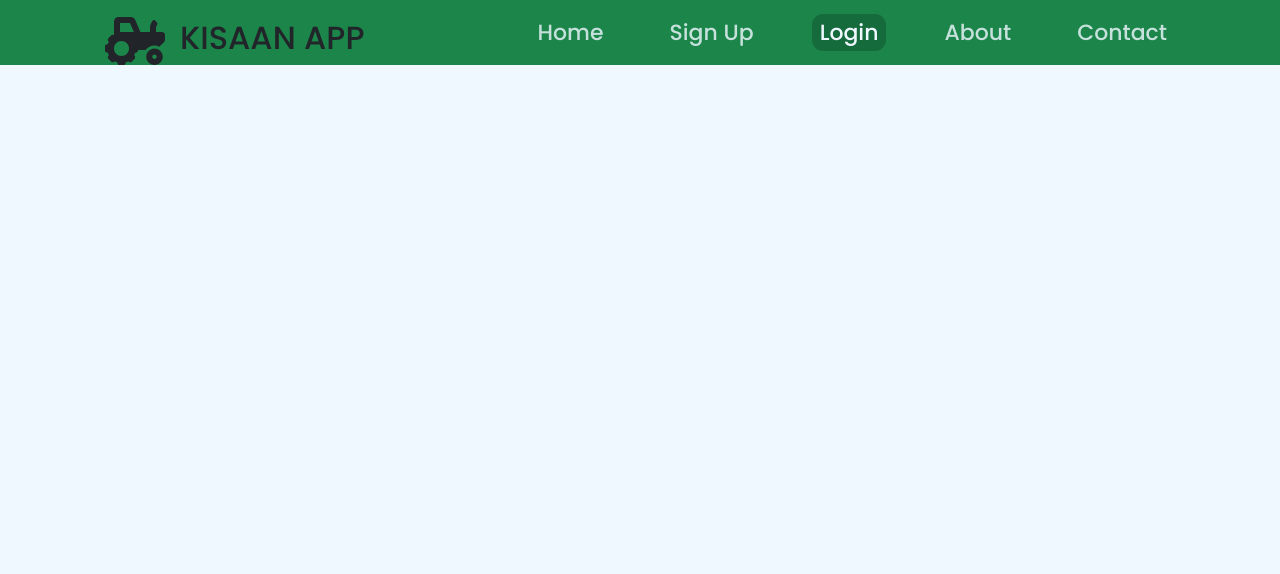
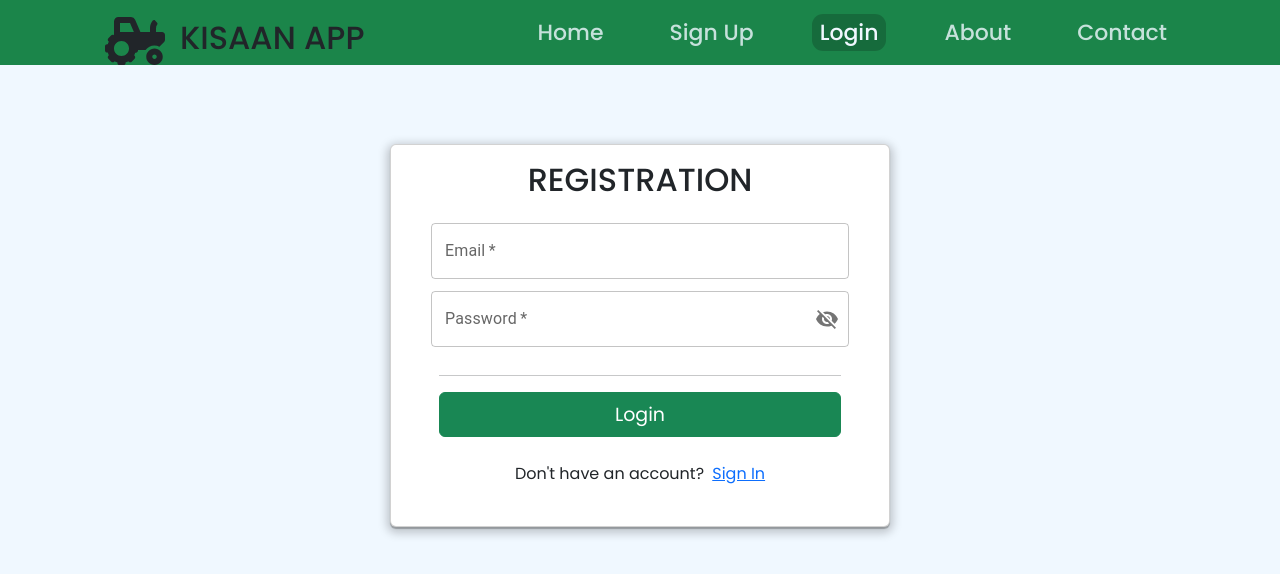
Before and after one commit to umar-tariq-1/Kisaan-App, a React (Create React App) app in the folder frontend/: page /login in a window 1280 px wide. Shown: the top 574 px of the page. Built offline with nearby package versions, Linux system fonts and the light colour scheme.

Commit message:
login form

```diff
--- a/frontend/src/pages/Login/login.css
+++ b/frontend/src/pages/Login/login.css
@@ -0,0 +1,4 @@
+.shadow-custom {
+  box-shadow: 0 2px 1px 0 rgba(0, 0, 0, 0.25),
+    0 3px 10px 3px rgba(0, 0, 0, 0.21) !important;
+}
--- a/frontend/src/pages/Login/login.jsx
+++ b/frontend/src/pages/Login/login.jsx
@@ -1,7 +1,178 @@
+import { useState } from "react";
+import axios from "axios";
+import { Link, useNavigate } from "react-router-dom";
+import React, { useEffect } from "react";
+
 import Navbar from "../../components/Navbar/navbar";
+import "./login.css";
+import AOS from "aos";
+import "aos/dist/aos.css";
+import { MDBContainer, MDBCard, MDBCardBody } from "mdb-react-ui-kit";
+import { useSnackbar } from "notistack";
+import CustomTextField from "../../components/Form/textfield";
+import CustomPasswordField from "../../components/Form/passwordfield";
+import CustomLoadingAnimation from "../../components/Loading animation/loadingAnimation";
 
 function Login() {
-  return <Navbar Login={1} />;
+  const [userData, setuserData] = useState({
+    email: "",
+    password: "",
+  });
+
+  const [loading, setLoading] = useState(false);
+  const [error, setError] = useState();
+  const [inputErrors, setinputErrors] = useState({});
+  const { enqueueSnackbar } = useSnackbar();
+
+  const navigate = useNavigate();
+
+  const handleChange = (e) => {
+    setuserData({ ...userData, [e.target.name]: e.target.value.trim() });
+    setError("");
+    setinputErrors({});
+  };
+
+  function validate(Email, Password) {
+    // eslint-disable-next-line
+    if (!/^\w+([\.-]?\w+)*@\w+([\.-]?\w+)*(\.\w{2,3})+$/.test(Email)) {
+      setError("Invalid Email");
+      setinputErrors({ email: 1 });
+      enqueueSnackbar("Couldn't Login", { variant: "error" });
+      return false;
+    } else if (
+      /\s/.test(Password) ||
+      !Password.match(/^(?=.*\d)(?=.*[a-z])(?=.*[A-Z]).{6,20}$/)
+    ) {
+      setError("Incorrect Password");
+      setinputErrors({ password: 1 });
+      enqueueSnackbar("Couldn't Login", { variant: "error" });
+      return false;
+    } else {
+      return true;
+    }
+  }
+
+  const handleSubmit = async (ev) => {
+    ev.preventDefault();
+
+    if (validate(userData.email, userData.password)) {
+      setError("");
+      setinputErrors({});
+    } else {
+      return;
+    }
+
+    try {
+      setLoading(true);
+      // console.log("clicked")
+      const url = process.env.REACT_APP_BASE_URL + "/login";
+      const newData = {
+        ...userData,
+        email: userData.email.toLowerCase(),
+      };
+      const { data } = await axios.post(url, newData);
+      //console.log(res)
+      setLoading(false);
+      if (data.isLoggedIn) {
+        enqueueSnackbar("LoggedIn successfully", { variant: "success" });
+      }
+    } catch (error) {
+      setLoading(false);
+      if (error.response.data) {
+        if (error.response.data.message) {
+          setError(error.response.data.message);
+        }
+        enqueueSnackbar("Couldn't login", { variant: "error" });
+      }
+    }
+  };
+
+  useEffect(() => {
+    AOS.init({ duration: 600 });
+  }, []);
+
+  const styleFull = {
+    width: "104%",
+    marginLeft: "-2%",
+    marginRight: "-2%",
+    marginBottom: "3%",
+  };
+
+  return (
+    <>
+      {loading && <CustomLoadingAnimation />}
+
+      <MDBContainer
+        fluid
+        className="d-flex align-items-center justify-content-center"
+        style={{
+          position: "absolute",
+          paddingBottom: "40px",
+          hieght: "100%",
+          marginTop: "18vh",
+          backgroundColor: "aliceblue",
+        }}
+      >
+        <MDBCard
+          className="shadow-custom"
+          style={{ maxWidth: "500px", minWidth: "350px" }}
+          data-aos="zoom-out-up"
+        >
+          <MDBCardBody className="px-5">
+            <h2 className="text-uppercase text-center mb-4">Registration</h2>
+
+            <form onSubmit={handleSubmit}>
+              <CustomTextField
+                inputError={inputErrors.email}
+                style={styleFull}
+                label="Email"
+                name="email"
+                onChange={handleChange}
+              />
+
+              <CustomPasswordField
+                inputError={inputErrors.password}
+                style={styleFull}
+                id="password"
+                label="Password"
+                name="password"
+                handleChange={handleChange}
+              />
+
+              <p style={{ color: "red", textAlign: "center" }}>{error}</p>
+              <hr />
+              {"\n"}
+
+              <button
+                className="btn btn-success"
+                style={{
+                  fontSize: 19,
+                  marginBottom: "6%",
+                  width: "100%",
+                  height: 45,
+                }}
+                type="submit"
+              >
+                Login
+              </button>
+            </form>
+            <div
+              style={{ marginLeft: "-1%", marginRight: "-1%" }}
+              className="mb-4 d-flex align-items-center justify-content-center"
+            >
+              {"Don't have an account?"}
+
+              <Link to="/Login" style={{ marginLeft: "2%" }} variant="body2">
+                {"Sign In"}
+              </Link>
+            </div>
+          </MDBCardBody>
+        </MDBCard>
+      </MDBContainer>
+
+      <Navbar Login={1} />
+    </>
+  );
 }
 
 export default Login;
--- a/frontend/src/pages/SignUp/signUp.jsx
+++ b/frontend/src/pages/SignUp/signUp.jsx
@@ -5,14 +5,10 @@ import React, { useEffect } from "react";
 
 import Navbar from "../../components/Navbar/navbar";
 import "./signUp.css";
-
 import AOS from "aos";
 import "aos/dist/aos.css";
-
 import { MDBContainer, MDBCard, MDBCardBody } from "mdb-react-ui-kit";
-
 import { useSnackbar } from "notistack";
-
 import CustomTextField from "../../components/Form/textfield";
 import CustomToolTip from "../../components/Tooltip/tooltip";
 import CustomPasswordField from "../../components/Form/passwordfield";
@@ -95,7 +91,7 @@ function SignUp() {
     }
     // eslint-disable-next-line
     else if (!/^\w+([\.-]?\w+)*@\w+([\.-]?\w+)*(\.\w{2,3})+$/.test(Email)) {
-      setError("Invalid Email");
+    setError("Invalid Email");
       setinputErrors({ email: 1 });
       enqueueSnackbar("Couldn't register", { variant: "error" });
       return false;
@@ -307,7 +303,7 @@ function SignUp() {
         </MDBCard>
       </MDBContainer>
 
-      <Navbar SignUp={1} />
+      <Navbar SignUp={1} data-aos/>
     </>
   );
 }
```
